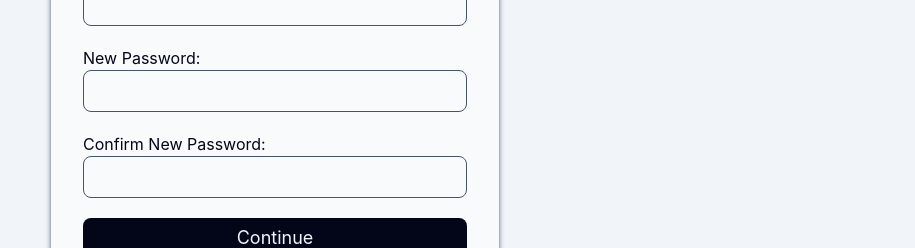
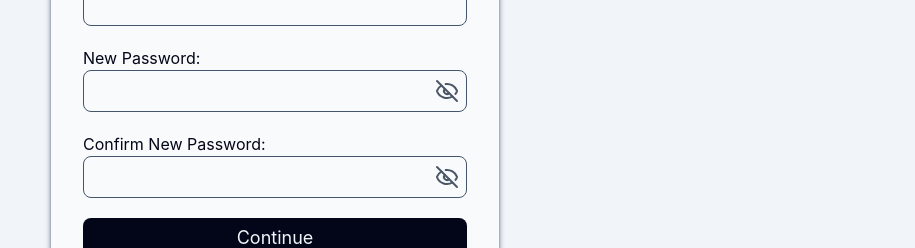
Before and after one commit to Brian9975/BTech-Dashboard, a React (Vite) app: page /login in a window 1280 px wide. Both pictures are taken after a click on the element "Sign up". Shown: the part 248-496 px from the top of the page, without its empty margins (365-1280 px from the left). Built offline with nearby package versions, Linux system fonts and the light colour scheme; no server answers.

Commit message:
Implemented hide show password feature on the login form

```diff
--- a/src/auth/Login.tsx
+++ b/src/auth/Login.tsx
@@ -1,11 +1,12 @@
-import { Moon, SunIcon } from "lucide-react";
+import { Eye, EyeOff, Moon, SunIcon } from "lucide-react";
 import { useTheme } from "../context/ThemeContext";
 import GoogleLogo from "../assets/GoogleLogo.jpeg"
 import useLogin from "../hooks/useLogin";
 import { useAuth } from "../context/AuthContext";
-import { useEffect } from "react";
+import { useEffect, useState } from "react";
 import { useNavigate } from "react-router-dom";
 export default function Login() {
+  const [showPassword, setShowPassword] = useState(false)
   const { theme, setTheme } = useTheme();
   const {authLoading, user} = useAuth()
   const navigate = useNavigate()
@@ -59,8 +60,9 @@ export default function Login() {
           <div className="pb-5">
             {" "}
             <label htmlFor="pass">{signedUser ? "Password" : "New Password"}:</label>
-            <div>
-              <input value={password} onChange={e => setPassword(e.target.value)} id="pass" className="border w-full border-slate-600 p-2 outline-0 placeholder-slate-700 rounded-lg" type="password" required/>
+            <div className="relative">
+              <input value={password} onChange={e => setPassword(e.target.value)} id="pass" className="border w-full border-slate-600 p-2 outline-0 placeholder-slate-700 rounded-lg" type={showPassword ? "text" : "password"} required/>
+              <button type="button" onClick={() => setShowPassword(!showPassword)} className="absolute right-2 cursor-pointer -translate-y-1/2 top-1/2">{showPassword ? <Eye className="cursor-pointer"/> : <EyeOff className="text-gray-600"/>}</button>
             </div>
           </div>
 
@@ -69,19 +71,25 @@ export default function Login() {
     !signedUser &&
           <div>
             <label htmlFor="newPassConfirm">Confirm New Password:</label>
-            <div>
-              <input value={confirmPassword} onChange={e => setConfirmPassword(e.target.value)}  id="newPassConfirm" className="border w-full border-slate-600 p-2 outline-0 placeholder-slate-700 rounded-lg" type="password" required/>
+            <div className="relative">
+              <input value={confirmPassword} onChange={e => setConfirmPassword(e.target.value)}  id="newPassConfirm" className="border w-full border-slate-600 p-2 outline-0 placeholder-slate-700 rounded-lg" type={showPassword ? "text" : "password"} required/>
+              <button type="button" onClick={() => setShowPassword(!showPassword)} className="absolute right-2 cursor-pointer -translate-y-1/2 top-1/2">{showPassword ? <Eye /> : <EyeOff className="text-gray-600"/>}</button>
             </div>
           </div>
 }
           <div className="flex justify-center  py-5">
-<button className="bg-slate-950 dark:bg-slate-100 text-slate-100 dark:text-slate-950 py-1.5 cursor-pointer px-2 rounded-lg w-full text-lg">Continue</button>
+<button type="submit" className="bg-slate-950 dark:bg-slate-100 text-slate-100 dark:text-slate-950 py-1.5 cursor-pointer px-2 rounded-lg w-full text-lg">Continue</button>
           </div>
         </form>
 
         <p className="text-center">
           Already have an account,{" "}
-          <span onClick={() => setSignedUser(!signedUser)} className="cursor-pointer font-bold text-blue-600">{signedUser ? "Sign up" : "Login"}</span>
+          <span  onClick={() => {
+            setSignedUser(!signedUser)
+            setEmail("")
+            setPassword("")
+            setConfirmPassword("")
+            }} className="cursor-pointer font-bold text-blue-600">{signedUser ? "Sign up" : "Login"}</span>
         </p>
          <p className="text-center py-2">or</p>
         <div>
```
